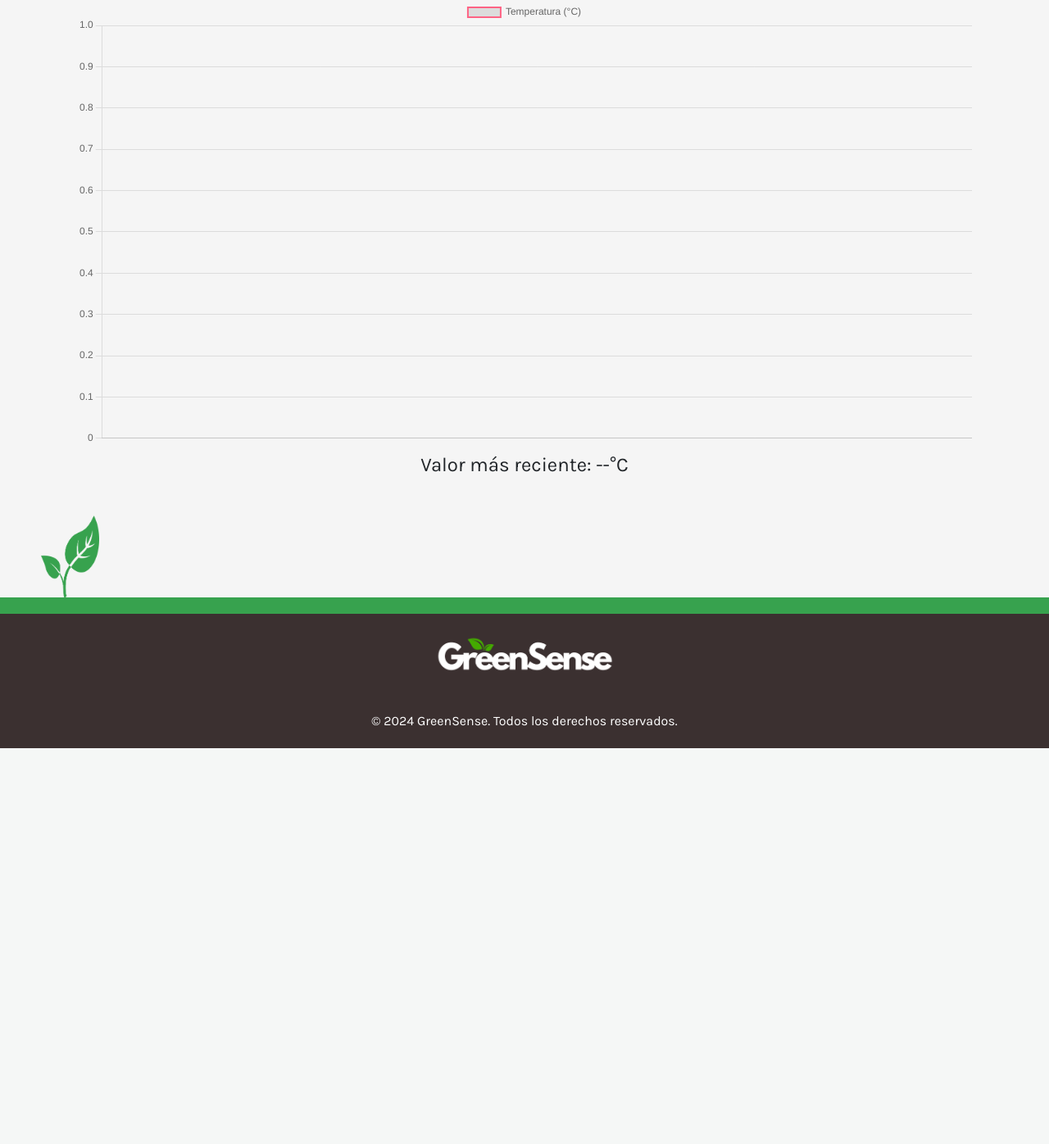
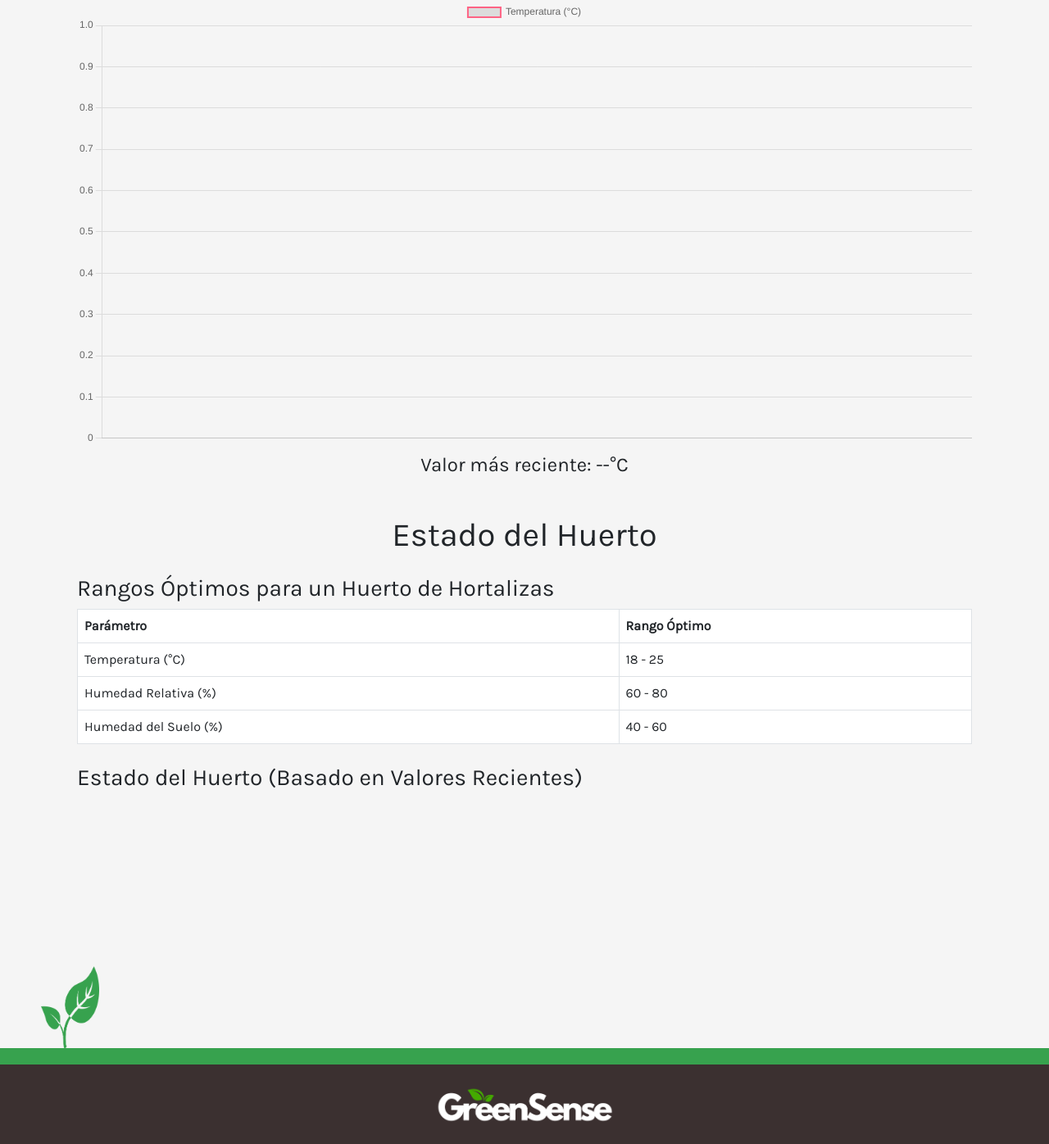
Before and after one commit to Ezequiel1721/sistema-de-monitoreo, a Flask app: page /monitoreo/ in a window 1280 px wide. Shown: the part 269-1665 px from the top of the page at 82% size. Before the commit the page ends 1182 px from the top, so only its background shows below. Run offline with Flask 3, Linux system fonts and the light colour scheme; a map, chart or similar area stays blank.

Commit message:
nueva grafica estado del huerto

```diff
--- a/app/templates/monitoreo.html
+++ b/app/templates/monitoreo.html
@@ -171,8 +171,168 @@
     }
 
 
+
     // Llama a la función al cargar la página
     fetchData();
+
+
 </script>
 
+<div class="container mt-5">
+    <h1 class="text-center">Estado del Huerto</h1>
+
+    <!-- Tabla de rangos óptimos -->
+    <h3 class="mt-4">Rangos Óptimos para un Huerto de Hortalizas</h3>
+    <table class="table table-bordered">
+        <thead>
+            <tr>
+                <th>Parámetro</th>
+                <th>Rango Óptimo</th>
+            </tr>
+        </thead>
+        <tbody>
+            <tr>
+                <td>Temperatura (°C)</td>
+                <td>18 - 25</td>
+            </tr>
+            <tr>
+                <td>Humedad Relativa (%)</td>
+                <td>60 - 80</td>
+            </tr>
+            <tr>
+                <td>Humedad del Suelo (%)</td>
+                <td>40 - 60</td>
+            </tr>
+        </tbody>
+    </table>
+
+    <!-- Nueva gráfica de Estado del Huerto -->
+    <h3 class="mt-4">Estado del Huerto (Basado en Valores Recientes)</h3>
+    <canvas id="estadoHuertoChart"></canvas>
+</div>
+
+<script>
+    async function fetchEstadoHuerto() {
+    try {
+        const response = await fetch('/monitoreo/datos');
+        if (!response.ok) throw new Error("Error al obtener datos del servidor.");
+
+        const data = await response.json();
+        const valores = {
+            temperatura: data.temperatura[0],
+            humedadSuelo: data.hum_suelo[0],
+            humedadRelativa: data.hum_relativa[0],
+        };
+
+        const rangos = {
+            temperatura: [18, 25],
+            humedadSuelo: [40, 60],
+            humedadRelativa: [60, 80],
+        };
+
+        // Configuración de la gráfica
+        const ctx = document.getElementById('estadoHuertoChart').getContext('2d');
+        new Chart(ctx, {
+            type: 'bar',
+            data: {
+                labels: ['Temperatura', 'Humedad del Suelo', 'Humedad Relativa'], // Orden actualizado
+                datasets: [{
+                    label: 'Estado Actual',
+                    data: [valores.temperatura, valores.humedadSuelo, valores.humedadRelativa], // Orden actualizado
+                    backgroundColor: [
+                        valores.temperatura >= rangos.temperatura[0] && valores.temperatura <= rangos.temperatura[1] ? '#28a745' : '#dc3545',
+                        valores.humedadSuelo >= rangos.humedadSuelo[0] && valores.humedadSuelo <= rangos.humedadSuelo[1] ? '#28a745' : '#dc3545',
+                        valores.humedadRelativa >= rangos.humedadRelativa[0] && valores.humedadRelativa <= rangos.humedadRelativa[1] ? '#28a745' : '#dc3545',
+                    ],
+                    borderColor: '#000',
+                    borderWidth: 2,
+                }]
+            },
+            options: {
+                responsive: true,
+                plugins: {
+                    legend: {
+                        display: false,
+                    },
+                    tooltip: {
+                        callbacks: {
+                            label: function (context) {
+                                const label = context.dataset.label || '';
+                                const value = context.raw;
+                                return `${label}: ${value}`;
+                            }
+                        }
+                    },
+                },
+                scales: {
+                    y: {
+                        beginAtZero: true,
+                        max: 100,
+                        ticks: {
+                            stepSize: 10,
+                        },
+                        title: {
+                            display: true,
+                            text: 'Porcentaje / Valor',
+                        },
+                    },
+                    x: {
+                        title: {
+                            display: true,
+                            text: 'Parámetros',
+                        },
+                    },
+                },
+                plugins: {
+                    annotation: {
+                        annotations: [
+                            // Líneas de rango óptimo para Temperatura
+                            {
+                                type: 'box',
+                                xMin: -0.4,
+                                xMax: 0.4,
+                                yMin: rangos.temperatura[0],
+                                yMax: rangos.temperatura[1],
+                                backgroundColor: 'rgba(40, 167, 69, 0.2)',
+                                borderWidth: 0,
+                            },
+                            // Líneas de rango óptimo para Humedad del Suelo
+                            {
+                                type: 'box',
+                                xMin: 0.6,
+                                xMax: 1.4,
+                                yMin: rangos.humedadSuelo[0],
+                                yMax: rangos.humedadSuelo[1],
+                                backgroundColor: 'rgba(40, 167, 69, 0.2)',
+                                borderWidth: 0,
+                            },
+                            // Líneas de rango óptimo para Humedad Relativa
+                            {
+                                type: 'box',
+                                xMin: 1.6,
+                                xMax: 2.4,
+                                yMin: rangos.humedadRelativa[0],
+                                yMax: rangos.humedadRelativa[1],
+                                backgroundColor: 'rgba(40, 167, 69, 0.2)',
+                                borderWidth: 0,
+                            },
+                        ]
+                    }
+                }
+            }
+        });
+    } catch (error) {
+        console.error("Error al cargar datos del estado del huerto:", error);
+    }
+}
+
+// Llamar a la función de carga al iniciar
+fetchEstadoHuerto();
+
+</script>
+
+
+
+
+
 {% endblock %}
--- a/run.py
+++ b/run.py
@@ -24,4 +24,4 @@
 
 if __name__ == '__main__':
     # Ejecutar la aplicación
-    app.run(debug=True)
+    app.run(debug=False)
```
